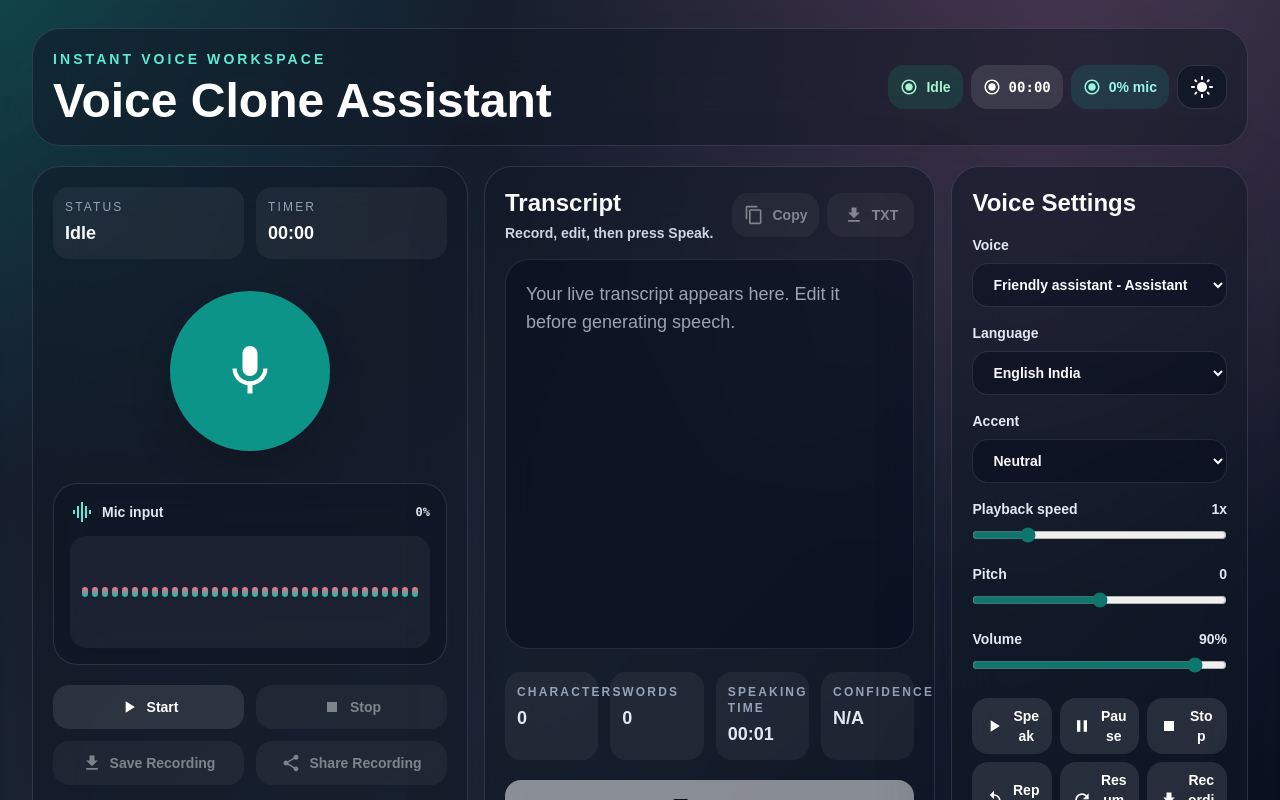
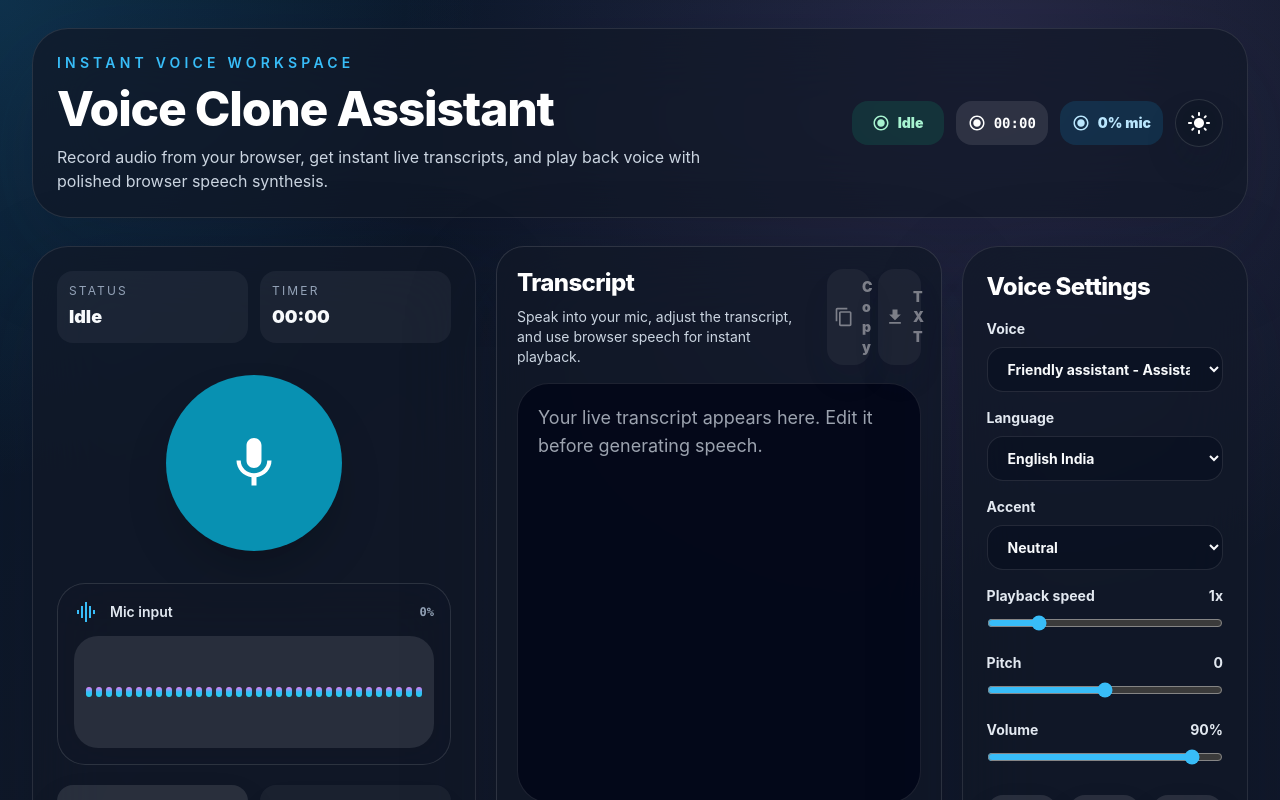
Before and after one commit to A-Thiyagarajan/Voice-Clone-Assistant, a Next.js app: page / in a window 1280 px wide. Shown: the top 800 px of the page. Built offline with nearby package versions, Linux system fonts and the light colour scheme.

Commit message:
repeat-ai

```diff
--- a/app/globals.css
+++ b/app/globals.css
@@ -29,18 +29,18 @@ body {
   margin: 0;
   color: var(--ink);
   background:
-    radial-gradient(circle at top left, rgba(52, 211, 153, 0.48), transparent 29rem),
-    radial-gradient(circle at 75% 0%, rgba(251, 113, 133, 0.34), transparent 32rem),
-    linear-gradient(135deg, #f8fafc 0%, #dceafe 48%, #eef2ff 100%);
-  font-family: Arial, Helvetica, sans-serif;
+    radial-gradient(circle at top left, rgba(56, 189, 248, 0.22), transparent 28rem),
+    radial-gradient(circle at 78% 0%, rgba(168, 85, 247, 0.16), transparent 30rem),
+    linear-gradient(135deg, #eef2ff 0%, #dbeafe 45%, #eff6ff 100%);
+  font-family: Inter, ui-sans-serif, system-ui, -apple-system, BlinkMacSystemFont, "Segoe UI", sans-serif;
   overflow-x: hidden;
 }
 
 .dark body {
   background:
-    radial-gradient(circle at top left, rgba(20, 184, 166, 0.28), transparent 30rem),
-    radial-gradient(circle at 82% 4%, rgba(244, 114, 182, 0.19), transparent 34rem),
-    linear-gradient(135deg, #111827 0%, #1f2937 50%, #020617 100%);
+    radial-gradient(circle at top left, rgba(56, 189, 248, 0.16), transparent 30rem),
+    radial-gradient(circle at 76% 4%, rgba(167, 139, 250, 0.15), transparent 36rem),
+    linear-gradient(135deg, #07172b 0%, #111827 40%, #0f172a 100%);
 }
 
 button, input, textarea, select {
@@ -51,21 +51,83 @@ button, select, input, textarea {
   -webkit-tap-highlight-color: transparent;
 }
 
+button {
+  border: 0;
+  border-radius: 999px;
+  box-shadow: 0 18px 35px rgba(15, 23, 42, 0.12);
+  transition: transform 180ms ease, box-shadow 180ms ease, background-color 180ms ease, color 180ms ease;
+  cursor: pointer;
+}
+
+button:hover:not(:disabled) {
+  transform: translateY(-1px);
+}
+
+button:disabled {
+  opacity: 0.55;
+  cursor: not-allowed;
+}
+
+textarea,
+input,
+select {
+  border-radius: 1.5rem;
+  border: 1px solid rgba(15, 23, 42, 0.08);
+  background: rgba(255, 255, 255, 0.85);
+  color: var(--ink);
+  transition: border-color 160ms ease, box-shadow 160ms ease, background-color 160ms ease;
+}
+
+.dark textarea,
+.dark input,
+.dark select {
+  background: rgba(15, 23, 42, 0.70);
+  border-color: rgba(255, 255, 255, 0.12);
+  color: var(--ink);
+}
+
+textarea:focus,
+input:focus,
+select:focus {
+  outline: none;
+  border-color: rgba(56, 189, 248, 0.85);
+  box-shadow: 0 0 0 0.35rem rgba(56, 189, 248, 0.15);
+}
+
 .glass {
   border: 1px solid var(--line);
-  background: var(--panel);
-  box-shadow: 0 24px 80px rgba(15, 23, 42, 0.18);
-  backdrop-filter: blur(24px);
+  background: rgba(255, 255, 255, 0.66);
+  box-shadow: 0 32px 100px rgba(15, 23, 42, 0.18);
+  backdrop-filter: blur(34px);
+}
+
+.dark .glass {
+  background: rgba(17, 24, 39, 0.72);
 }
 
 .glass-strong {
   border: 1px solid var(--line);
-  background: var(--panel-strong);
-  backdrop-filter: blur(26px);
+  background: rgba(255, 255, 255, 0.78);
+  backdrop-filter: blur(28px);
+}
+
+.dark .glass-strong {
+  background: rgba(17, 24, 39, 0.86);
 }
 
 .range {
-  accent-color: #0f766e;
+  accent-color: #38bdf8;
+}
+
+.line-clamp-3 {
+  display: -webkit-box;
+  -webkit-line-clamp: 3;
+  -webkit-box-orient: vertical;
+  overflow: hidden;
+}
+
+audio {
+  max-width: 100%;
 }
 
 .line-clamp-3 {
--- a/app/page.tsx
+++ b/app/page.tsx
@@ -563,22 +563,28 @@ export default function Home() {
   return (
     <main className="min-h-screen px-3 py-4 sm:px-6 lg:px-8 lg:py-7">
       <Toaster position="top-right" toastOptions={{ className: "dark:bg-slate-900 dark:text-white" }} />
-      <div className="mx-auto flex max-w-7xl flex-col gap-4 pb-24 sm:gap-5 lg:pb-0">
-        <header className="glass rounded-[28px] p-4 sm:p-5">
-          <div className="flex flex-col gap-4 lg:flex-row lg:items-center lg:justify-between">
+      <div className="mx-auto flex max-w-7xl flex-col gap-6 pb-24 sm:gap-7 lg:pb-0">
+        <header className="glass rounded-[36px] border-white/20 p-5 shadow-glass dark:border-white/10 sm:p-6">
+          <div className="flex flex-col gap-6 lg:flex-row lg:items-center lg:justify-between">
             <div className="min-w-0">
-              <p className="text-xs font-black uppercase tracking-[0.22em] text-teal-700 dark:text-teal-300 sm:text-sm">Instant voice workspace</p>
-              <h1 className="mt-2 text-3xl font-black leading-tight text-slate-950 dark:text-white sm:text-5xl">Voice Clone Assistant</h1>
+              <p className="text-xs font-semibold uppercase tracking-[0.3em] text-sky-600 dark:text-sky-400 sm:text-sm">Instant voice workspace</p>
+              <h1 className="mt-3 text-4xl font-extrabold tracking-tight text-slate-950 dark:text-white sm:text-5xl">Voice Clone Assistant</h1>
+              <p className="mt-3 max-w-2xl text-sm leading-6 text-slate-600 dark:text-slate-300 sm:text-base">
+                Record audio from your browser, get instant live transcripts, and play back voice with polished browser speech synthesis.
+              </p>
             </div>
 
-            <div className="grid grid-cols-2 gap-2 sm:flex sm:items-center">
+            <div className="grid gap-3 sm:grid-cols-2 lg:grid-cols-[minmax(0,1fr)_auto] lg:items-center">
+              <div className="grid gap-3 sm:grid-cols-2">
                 <StatusPill label={status} className={statusTone} />
                 <StatusPill label={formatTime(seconds)} className="bg-slate-950/10 font-mono text-slate-900 dark:bg-white/10 dark:text-white" />
-              <StatusPill label={`${Math.round(micLevel * 100)}% mic`} className="bg-teal-500/15 text-teal-800 dark:text-teal-200" />
+              </div>
+              <div className="flex flex-wrap items-center gap-3 justify-end">
+                <StatusPill label={`${Math.round(micLevel * 100)}% mic`} className="bg-sky-500/15 text-sky-900 dark:text-sky-200" />
                 <button
                   type="button"
                   onClick={() => setDarkMode((value) => !value)}
-                className="glass-strong inline-flex min-h-11 items-center justify-center rounded-2xl px-3 text-2xl text-slate-800 transition hover:scale-[1.03] dark:text-white"
+                  className="glass-strong inline-flex h-12 w-12 items-center justify-center rounded-3xl text-2xl text-slate-800 transition hover:scale-[1.03] dark:text-white"
                   aria-label="Toggle dark mode"
                   title="Toggle dark mode"
                 >
@@ -586,10 +592,11 @@ export default function Home() {
                 </button>
               </div>
             </div>
+          </div>
         </header>
 
-        <section className="grid gap-4 xl:grid-cols-[0.88fr_1.34fr_0.88fr]">
-          <motion.aside initial={{ opacity: 0, y: 18 }} animate={{ opacity: 1, y: 0 }} className="glass rounded-[28px] p-4 sm:p-5">
+        <section className="grid gap-5 xl:grid-cols-[0.9fr_1.4fr_0.9fr]">
+          <motion.aside initial={{ opacity: 0, y: 18 }} animate={{ opacity: 1, y: 0 }} className="glass rounded-[36px] border-white/20 p-5 shadow-glass dark:border-white/10 sm:p-6">
             <div className="grid grid-cols-2 gap-3">
               <Metric label="Status" value={status} />
               <Metric label="Timer" value={formatTime(seconds)} />
@@ -599,8 +606,8 @@ export default function Home() {
               <button
                 type="button"
                 onClick={isRecording ? stopRecording : startRecording}
-                className={`relative flex h-32 w-32 items-center justify-center rounded-full text-6xl text-white shadow-2xl transition focus:outline-none focus:ring-4 focus:ring-teal-300 sm:h-40 sm:w-40 ${
-                  isRecording ? "bg-rose-500 animate-soft-pulse" : "bg-teal-600 hover:scale-[1.03]"
+                className={`relative flex h-36 w-36 items-center justify-center rounded-full text-6xl text-white shadow-2xl transition focus:outline-none focus:ring-4 focus:ring-cyan-300 sm:h-44 sm:w-44 ${
+                  isRecording ? "bg-rose-500 animate-soft-pulse" : "bg-cyan-600 hover:scale-[1.03]"
                 }`}
                 aria-label={isRecording ? "Stop recording" : "Start recording"}
               >
@@ -609,19 +616,19 @@ export default function Home() {
               </button>
             </div>
 
-            <div className="glass-strong rounded-3xl p-4">
-              <div className="mb-3 flex items-center gap-2 text-sm font-bold text-slate-700 dark:text-slate-200">
-                <MdGraphicEq className="text-2xl text-teal-600 dark:text-teal-300" />
+            <div className="glass-strong rounded-[28px] p-4">
+              <div className="mb-3 flex items-center gap-3 text-sm font-semibold text-slate-700 dark:text-slate-200">
+                <MdGraphicEq className="text-2xl text-cyan-500 dark:text-sky-400" />
                 Mic input
-                <span className="ml-auto font-mono text-xs">{Math.round(micLevel * 100)}%</span>
+                <span className="ml-auto font-mono text-xs text-slate-500 dark:text-slate-400">{Math.round(micLevel * 100)}%</span>
               </div>
-              <div className="flex h-24 items-center justify-center gap-1 overflow-hidden rounded-2xl bg-slate-950/5 px-3 dark:bg-white/5 sm:h-28">
+              <div className="flex h-24 items-center justify-center gap-1 overflow-hidden rounded-3xl bg-slate-950/10 px-3 dark:bg-white/10 sm:h-28">
                 {Array.from({ length: 34 }).map((_, index) => (
                   <motion.span
                     key={index}
                     animate={{ height: isRecording ? 10 + micLevel * (22 + ((index * 9) % 58)) : 10 }}
                     transition={{ duration: 0.12 }}
-                    className="w-1.5 rounded-full bg-gradient-to-t from-teal-500 to-rose-400"
+                    className="w-1.5 rounded-full bg-gradient-to-t from-cyan-400 via-sky-400 to-fuchsia-400"
                   />
                 ))}
               </div>
@@ -637,21 +644,23 @@ export default function Home() {
               <IconButton icon={<MdShare />} label="Share Recording" onClick={() => void shareAudio()} disabled={!originalBlob} />
             </div>
 
-            <label className="mt-5 flex items-center justify-between gap-3 rounded-2xl bg-white/38 p-3 text-sm font-semibold dark:bg-white/5">
+            <label className="mt-5 flex items-center justify-between gap-3 rounded-3xl bg-white/40 p-4 text-sm font-semibold text-slate-700 dark:bg-white/10 dark:text-slate-300">
               Silence stop
-              <input className="h-5 w-5 accent-teal-700" type="checkbox" checked={silenceStop} onChange={(event) => setSilenceStop(event.target.checked)} />
+              <input className="h-5 w-5 accent-cyan-500" type="checkbox" checked={silenceStop} onChange={(event) => setSilenceStop(event.target.checked)} />
             </label>
-            <label className="mt-3 flex items-center justify-between gap-3 rounded-2xl bg-white/38 p-3 text-sm font-semibold dark:bg-white/5">
+            <label className="mt-3 flex items-center justify-between gap-3 rounded-3xl bg-white/40 p-4 text-sm font-semibold text-slate-700 dark:bg-white/10 dark:text-slate-300">
               Auto playback
-              <input className="h-5 w-5 accent-teal-700" type="checkbox" checked={autoPlayback} onChange={(event) => setAutoPlayback(event.target.checked)} />
+              <input className="h-5 w-5 accent-cyan-500" type="checkbox" checked={autoPlayback} onChange={(event) => setAutoPlayback(event.target.checked)} />
             </label>
           </motion.aside>
 
           <motion.section initial={{ opacity: 0, y: 18 }} animate={{ opacity: 1, y: 0 }} transition={{ delay: 0.06 }} className="glass rounded-[28px] p-4 sm:p-5">
-            <div className="mb-4 flex flex-wrap items-center justify-between gap-3">
+            <div className="mb-4 flex flex-col gap-4 sm:flex-row sm:items-center sm:justify-between">
               <div>
-                <h2 className="text-2xl font-black">Transcript</h2>
-                <p className="mt-1 text-sm font-semibold text-slate-600 dark:text-slate-300">Record, edit, then press Speak.</p>
+                <h2 className="text-2xl font-extrabold tracking-tight text-slate-950 dark:text-white">Transcript</h2>
+                <p className="mt-2 max-w-2xl text-sm text-slate-600 dark:text-slate-300">
+                  Speak into your mic, adjust the transcript, and use browser speech for instant playback.
+                </p>
               </div>
               <div className="grid grid-cols-2 gap-2">
                 <IconButton icon={<MdContentCopy />} label="Copy" onClick={copyTranscript} disabled={!transcript} />
@@ -665,7 +674,7 @@ export default function Home() {
                 setTranscript(event.target.value);
                 setInterimTranscript("");
               }}
-              className="min-h-[280px] w-full resize-none rounded-3xl border border-white/50 bg-white/62 p-4 text-base leading-relaxed outline-none transition focus:border-teal-400 focus:ring-4 focus:ring-teal-300/35 dark:border-white/10 dark:bg-slate-950/35 sm:min-h-[390px] sm:p-5 sm:text-lg"
+              className="min-h-[300px] w-full resize-none rounded-[32px] border border-slate-200 bg-white/85 p-5 text-base leading-relaxed outline-none transition focus:border-cyan-400 focus:ring-4 focus:ring-cyan-200/60 dark:border-white/10 dark:bg-slate-950/80 dark:text-white sm:min-h-[420px] sm:text-lg"
               placeholder="Your live transcript appears here. Edit it before generating speech."
               aria-label="Editable transcript"
             />
@@ -681,15 +690,15 @@ export default function Home() {
               type="button"
               onClick={generateSpeech}
               disabled={!hasTranscript}
-              className="mt-5 inline-flex w-full items-center justify-center gap-2 rounded-2xl bg-slate-950 px-5 py-4 text-base font-black text-white transition hover:scale-[1.01] disabled:cursor-not-allowed disabled:opacity-50 dark:bg-white dark:text-slate-950"
+              className="mt-5 inline-flex w-full items-center justify-center gap-2 rounded-[28px] bg-cyan-600 px-6 py-4 text-base font-black text-white transition hover:-translate-y-0.5 hover:bg-cyan-500 disabled:cursor-not-allowed disabled:opacity-50 dark:bg-sky-500 dark:text-slate-950"
             >
               <MdSave className="text-2xl" />
               Speak
             </button>
           </motion.section>
 
-          <motion.aside initial={{ opacity: 0, y: 18 }} animate={{ opacity: 1, y: 0 }} transition={{ delay: 0.12 }} className="glass rounded-[28px] p-4 sm:p-5">
-            <h2 className="mb-4 text-2xl font-black">Voice Settings</h2>
+          <motion.aside initial={{ opacity: 0, y: 18 }} animate={{ opacity: 1, y: 0 }} transition={{ delay: 0.12 }} className="glass rounded-[36px] border-white/20 p-5 shadow-glass dark:border-white/10 sm:p-6">
+            <h2 className="mb-4 text-2xl font-extrabold tracking-tight text-slate-950 dark:text-white">Voice Settings</h2>
             <div className="space-y-4">
               <Select label="Voice" value={voice.value} onChange={(value) => setVoice(voices.find((item) => item.value === value) ?? voices[0])} options={voices.map((item) => ({ label: `${item.label} - ${item.category}`, value: item.value }))} />
               <Select label="Language" value={language} onChange={setLanguage} options={languages} />
@@ -699,7 +708,7 @@ export default function Home() {
               <Slider label="Volume" value={volume} min={0} max={1} step={0.01} onChange={setVolume} suffix="%" display={(value) => Math.round(value * 100)} />
             </div>
 
-            <div className="mt-5 grid grid-cols-2 gap-2 sm:grid-cols-3">
+            <div className="mt-6 grid grid-cols-2 gap-3 sm:grid-cols-3">
               <IconButton icon={<MdPlayArrow />} label="Speak" onClick={play} />
               <IconButton icon={<MdPause />} label="Pause" onClick={pause} />
               <IconButton icon={<MdStop />} label="Stop" onClick={stop} />
@@ -746,7 +755,7 @@ export default function Home() {
         </section>
       </div>
 
-      <div className="fixed inset-x-3 bottom-3 z-40 grid grid-cols-3 gap-2 rounded-3xl border border-white/30 bg-white/75 p-2 shadow-2xl backdrop-blur-2xl dark:border-white/10 dark:bg-slate-950/75 lg:hidden">
+      <div className="fixed inset-x-3 bottom-3 z-40 grid grid-cols-3 gap-2 rounded-full border border-white/20 bg-white/90 p-3 shadow-glass backdrop-blur-2xl dark:border-white/10 dark:bg-slate-950/80 lg:hidden">
         <IconButton icon={isRecording ? <MdStop /> : <MdMic />} label={isRecording ? "Stop" : "Record"} onClick={isRecording ? stopRecording : startRecording} />
         <IconButton icon={<MdPlayArrow />} label="Speak" onClick={play} disabled={!hasTranscript} />
         <IconButton icon={<MdShare />} label="Share" onClick={() => void shareAudio()} disabled={!originalBlob} />
```
Also changed, not shown: 17 other files (tests, documents, lock files or other folders). Lines whose indentation alone changed are shown as unchanged.
